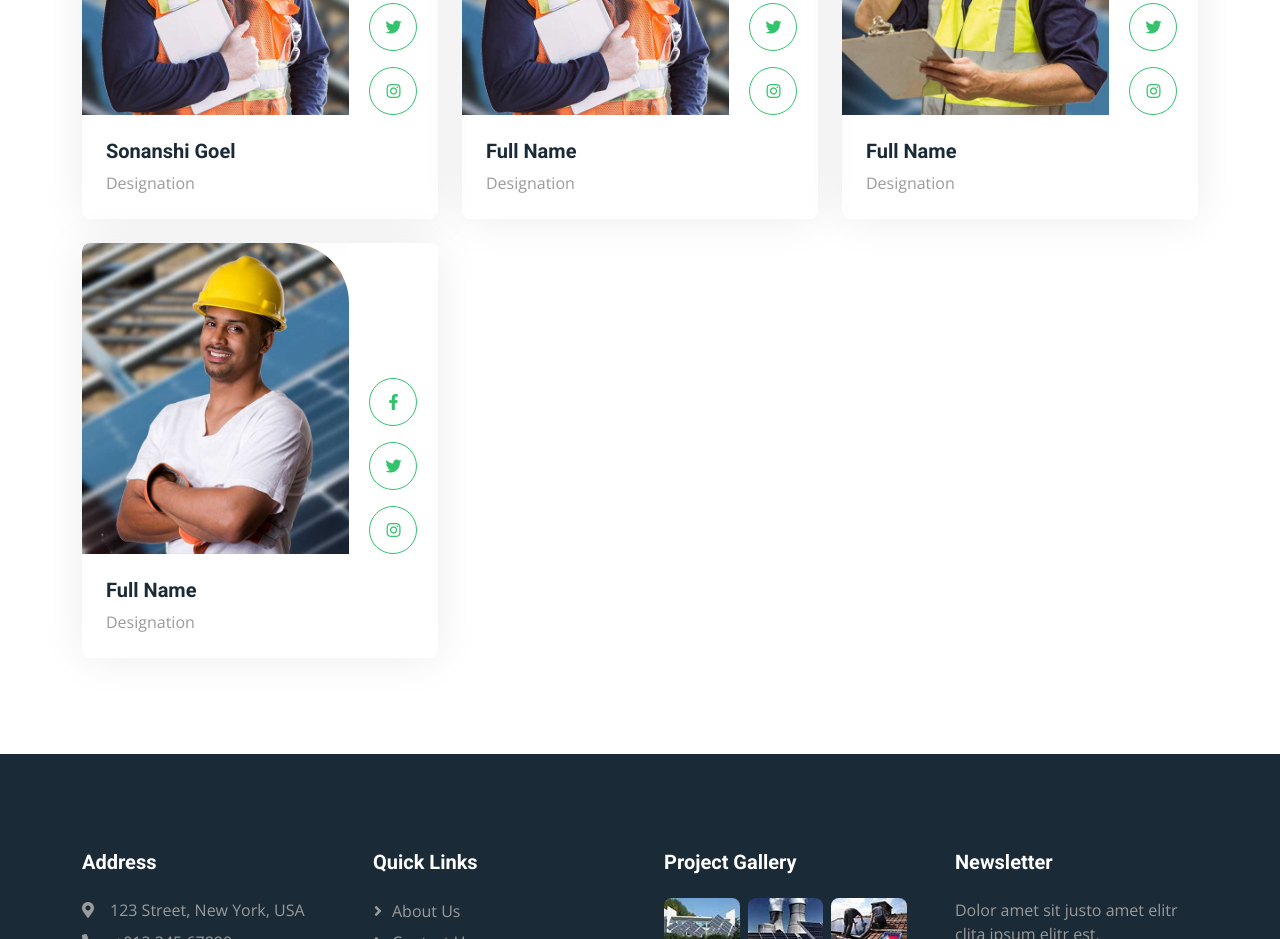
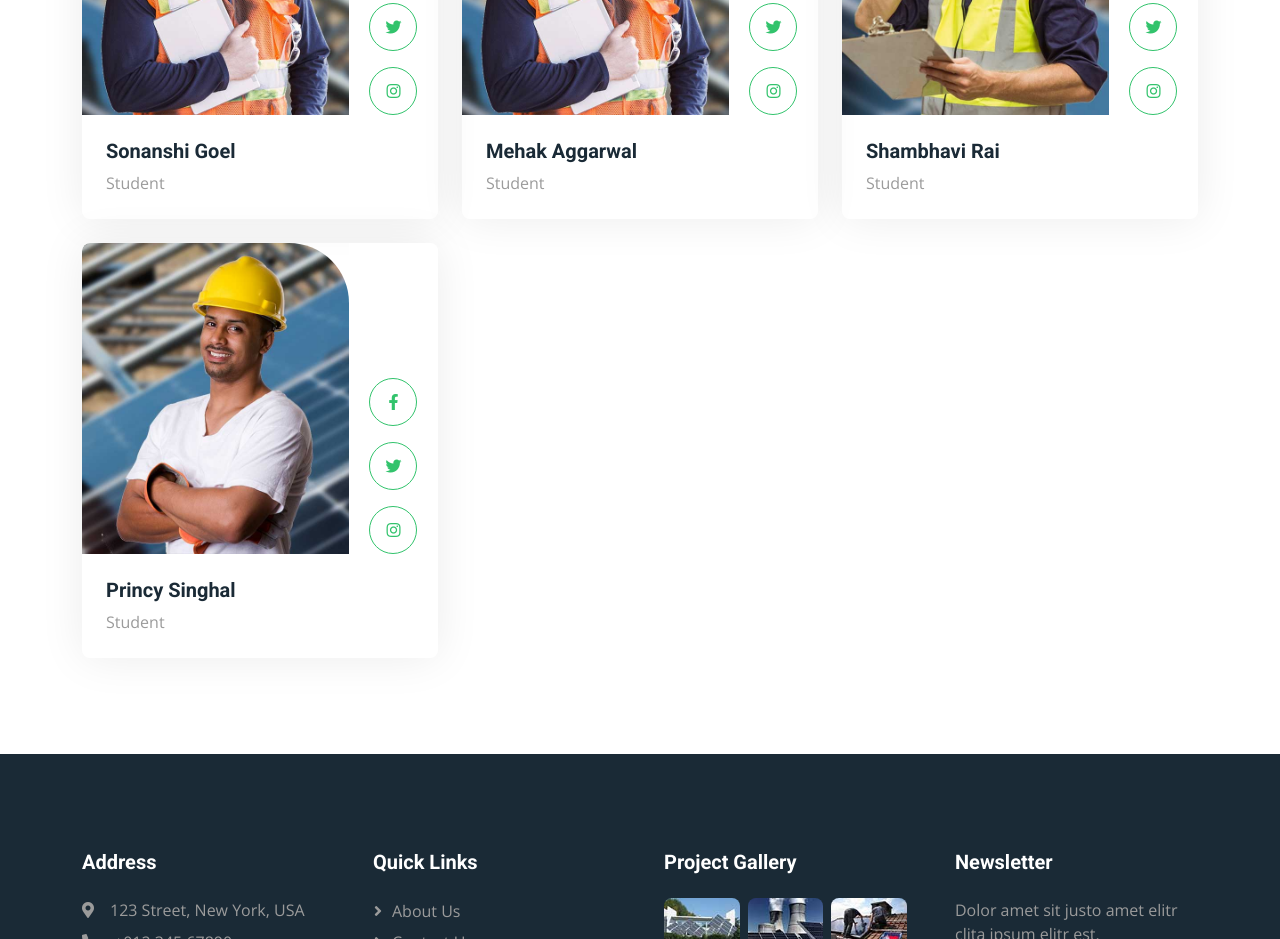
Before and after one commit to mehakagg1313/SOLAR-AND-WIND-ENERGY-PREDICTION, a plain HTML site: page website/index.html in a window 1280 px wide. Shown: the part 4347-5286 px from the top of the page. Drawn offline with nearby package versions, Linux system fonts and the light colour scheme.

Commit message:
team change

```diff
--- a/website/index.html
+++ b/website/index.html
@@ -431,7 +431,7 @@
                         </div>
                         <div class="p-4">
                             <h5>Sonanshi Goel</h5>
-                            <span>Designation</span>
+                            <span>Student</span>
                         </div>
                     </div>
                 </div>
@@ -446,8 +446,8 @@
                             </div>
                         </div>
                         <div class="p-4">
-                            <h5>Full Name</h5>
-                            <span>Designation</span>
+                            <h5>Mehak Aggarwal</h5>
+                            <span>Student</span>
                         </div>
                     </div>
                 </div>
@@ -462,8 +462,8 @@
                             </div>
                         </div>
                         <div class="p-4">
-                            <h5>Full Name</h5>
-                            <span>Designation</span>
+                            <h5>Shambhavi Rai</h5>
+                            <span>Student</span>
                         </div>
                     </div>
                 </div>
@@ -478,8 +478,8 @@
                             </div>
                         </div>
                         <div class="p-4">
-                            <h5>Full Name</h5>
-                            <span>Designation</span>
+                            <h5>Princy Singhal</h5>
+                            <span>Student</span>
                         </div>
                     </div>
                 </div>
```
